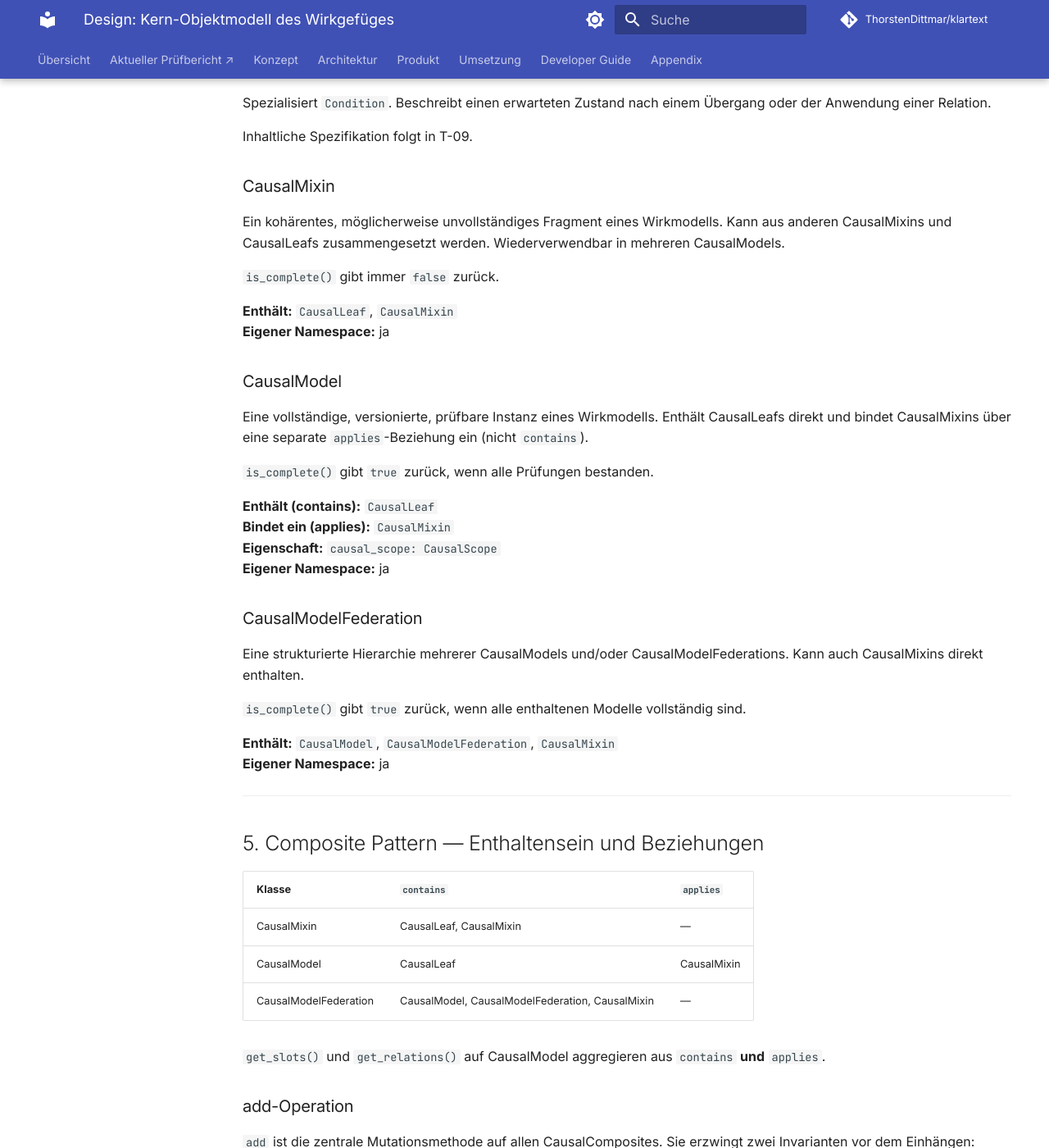
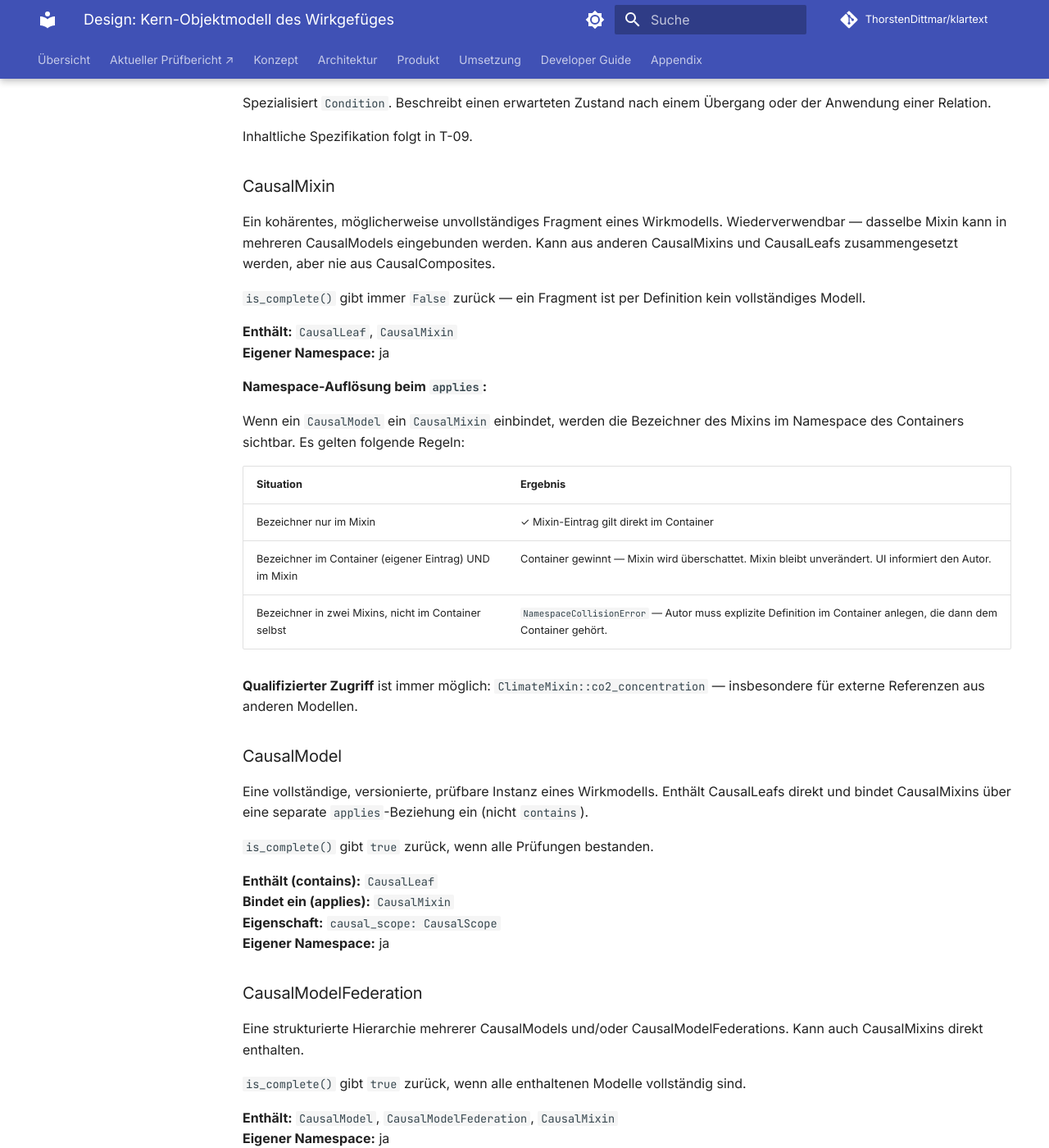
Before and after one commit to ThorstenDittmar/klartext, an MkDocs documentation site: the page built from docs/superpowers/specs/2026-06-01-causal-core-object-model-design.md, in a window 1280 px wide and 1400 px high, scrolled down 5096 px. Shown: the whole window at 82% size. Built offline with MkDocs 1.6.1 and Material for MkDocs 9.7.7, drawn with Linux system fonts in a browser that asks for light colours; comment, search, counter and statistics services are not loaded.

Commit message:
docs: CausalMixin Namespace-Auflösung und applies-Regeln beschreiben
Top-beats-bottom Regel bei Namespace-Kollision. Drei Fälle:
Mixin-only, Container überschattet Mixin, Konflikt zwischen Mixins.
Qualifizierter Zugriff immer möglich.

Co-Authored-By: Claude Sonnet 4.6 <noreply@anthropic.com>

```diff
--- a/docs/superpowers/specs/2026-06-01-causal-core-object-model-design.md
+++ b/docs/superpowers/specs/2026-06-01-causal-core-object-model-design.md
@@ -190,12 +190,24 @@ Spezialisiert `Condition`. Beschreibt einen erwarteten Zustand nach einem Überg
 Inhaltliche Spezifikation folgt in T-09.
 
 ### CausalMixin
-Ein kohärentes, möglicherweise unvollständiges Fragment eines Wirkmodells. Kann aus anderen CausalMixins und CausalLeafs zusammengesetzt werden. Wiederverwendbar in mehreren CausalModels.
+Ein kohärentes, möglicherweise unvollständiges Fragment eines Wirkmodells. Wiederverwendbar — dasselbe Mixin kann in mehreren CausalModels eingebunden werden. Kann aus anderen CausalMixins und CausalLeafs zusammengesetzt werden, aber nie aus CausalComposites.
 
-`is_complete()` gibt immer `false` zurück.
+`is_complete()` gibt immer `False` zurück — ein Fragment ist per Definition kein vollständiges Modell.
 
 **Enthält:** `CausalLeaf`, `CausalMixin`
 **Eigener Namespace:** ja
+
+**Namespace-Auflösung beim `applies`:**
+
+Wenn ein `CausalModel` ein `CausalMixin` einbindet, werden die Bezeichner des Mixins im Namespace des Containers sichtbar. Es gelten folgende Regeln:
+
+| Situation | Ergebnis |
+|---|---|
+| Bezeichner nur im Mixin | ✓ Mixin-Eintrag gilt direkt im Container |
+| Bezeichner im Container (eigener Eintrag) UND im Mixin | Container gewinnt — Mixin wird überschattet. Mixin bleibt unverändert. UI informiert den Autor. |
+| Bezeichner in zwei Mixins, nicht im Container selbst | `NamespaceCollisionError` — Autor muss explizite Definition im Container anlegen, die dann dem Container gehört. |
+
+**Qualifizierter Zugriff** ist immer möglich: `ClimateMixin::co2_concentration` — insbesondere für externe Referenzen aus anderen Modellen.
 
 ### CausalModel
 Eine vollständige, versionierte, prüfbare Instanz eines Wirkmodells. Enthält CausalLeafs direkt und bindet CausalMixins über eine separate `applies`-Beziehung ein (nicht `contains`).
```
